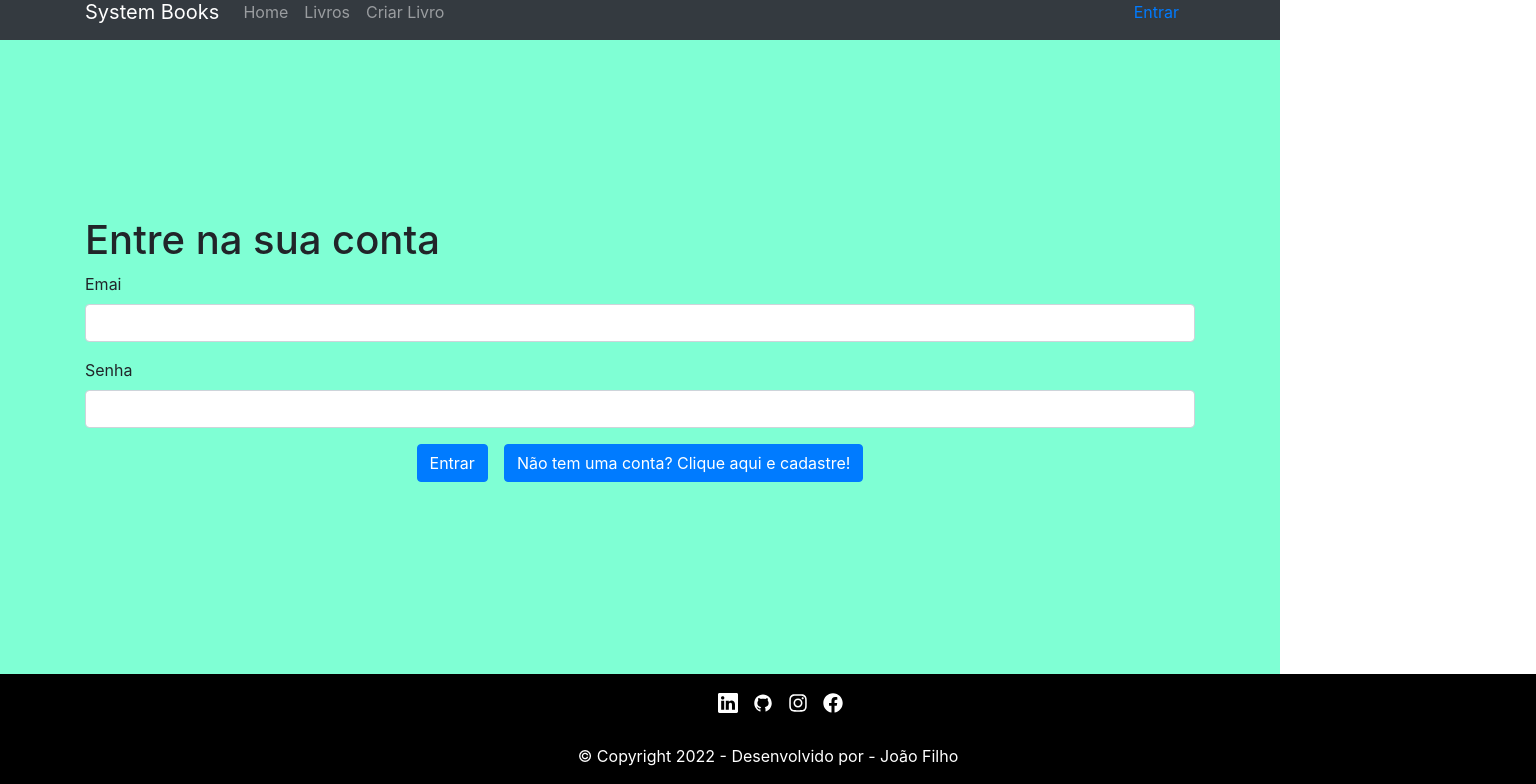
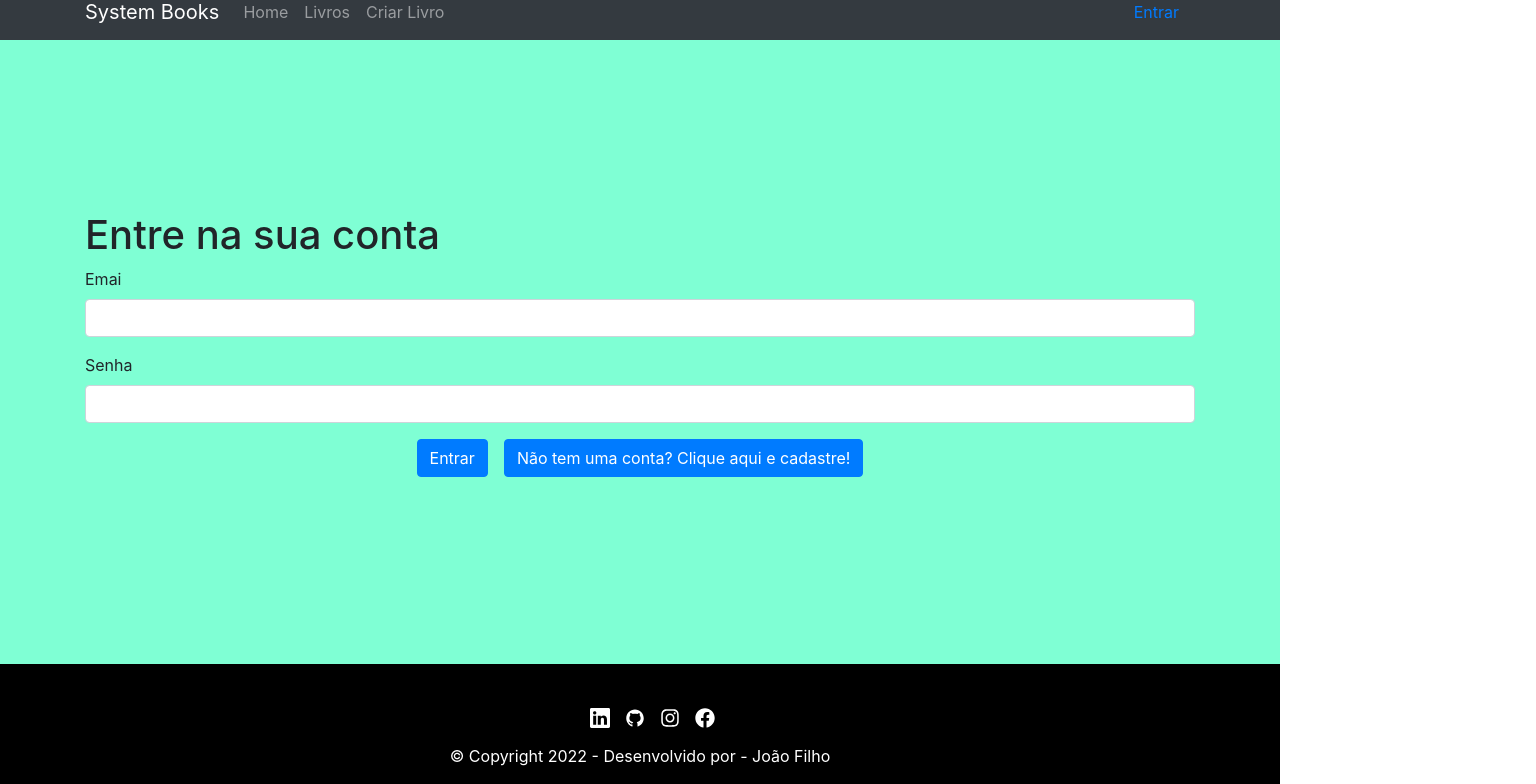
Before and after one commit to ironhack-sao-wdft/react-ironplate, a React (Create React App) app: page /login in a window 1280 px wide. Shown: the part 16-800 px from the top of the page, 1536 px wide, since content can reach past the window. Built offline with nearby package versions, Linux system fonts and the light colour scheme.

Commit message:
organização conteudo footer

```diff
--- a/src/assets/styles/index.css
+++ b/src/assets/styles/index.css
@@ -67,8 +67,8 @@
 .footer {
   display:flex;
   justify-content: center;
-  width: 120%;
-  height: 110px;
+  width: 100%;
+  height: 120px;
   margin-top: 0px;
   background-color: black;
   position: relative;
--- a/src/components/Rodape.js
+++ b/src/components/Rodape.js
@@ -6,7 +6,7 @@ import { BsLinkedin } from "react-icons/bs";
 function Rodape() {
   return (
     <footer className="footer">
-      {/* <div className="footer__social"> */}
+      <div className="footer__social">
         <a
           href="https://www.linkedin.com/in/jo%C3%A3o-filho-souza-wd-fullstack/"
           className=" link-icone"
@@ -35,7 +35,7 @@ function Rodape() {
         >
           <FaFacebook size="20" color="#fff" />
         </a>
-      {/* </div> */}
+      </div>
       <p className="footer__copyright">
         &copy; Copyright 2022 - Desenvolvido por - João Filho
       </p>
```
